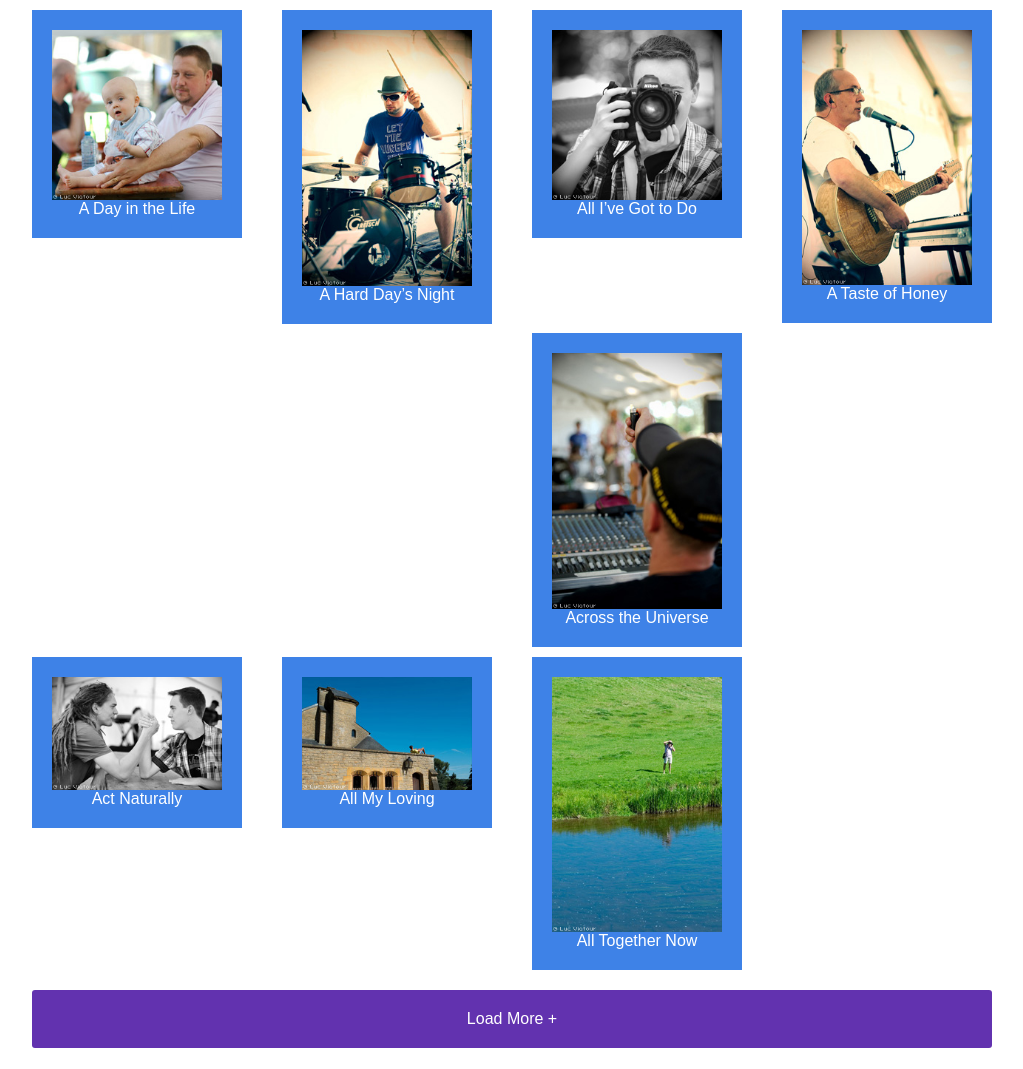
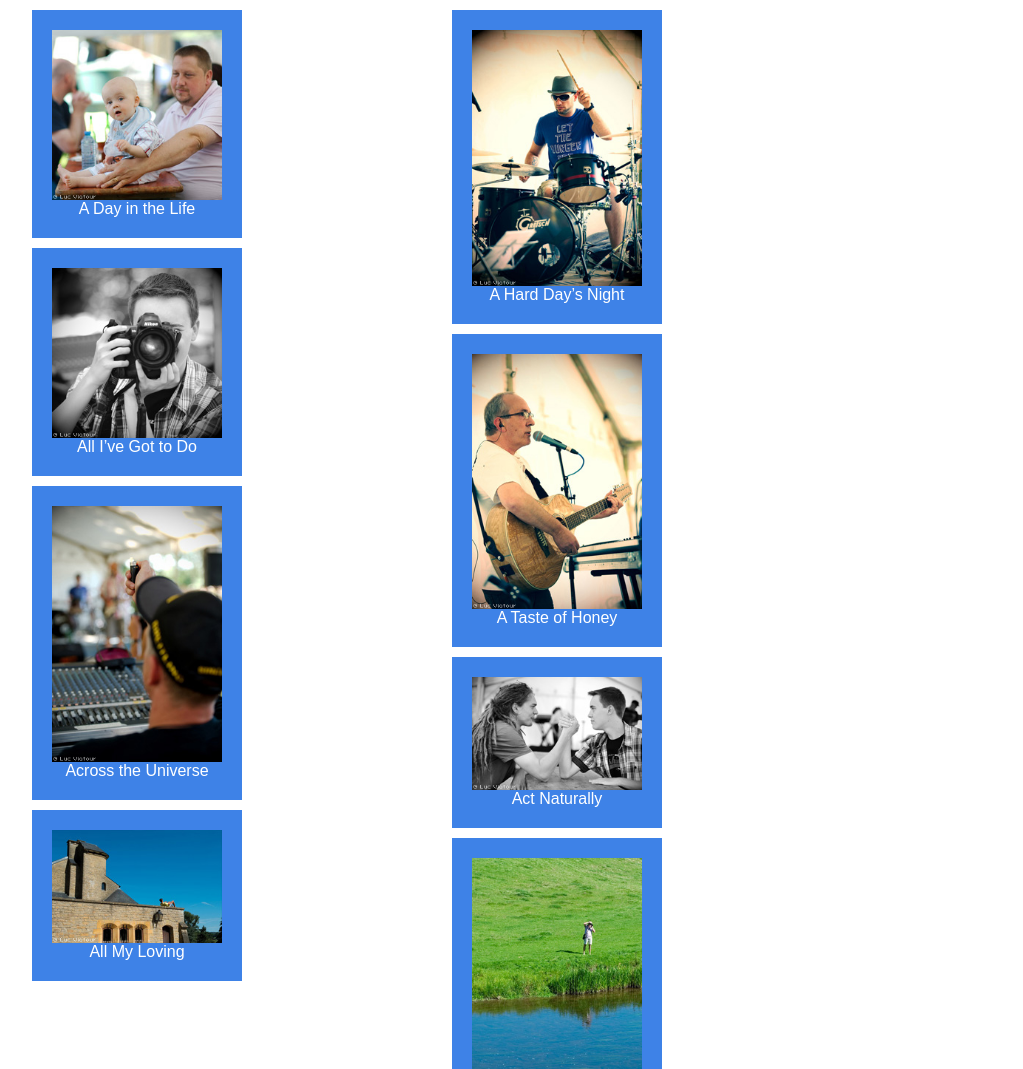
Before and after one commit to m1n720n9/gallery, a plain HTML site: page index.html in a window 1280 px wide. Shown: the top 1069 px of the page, without its empty margins (128-1151 px from the left). Drawn offline with nearby package versions, Linux system fonts and the light colour scheme.

Commit message:
벽돌모양 넣기

```diff
--- a/index.html
+++ b/index.html
@@ -8,6 +8,8 @@
     <link rel="stylesheet" href="css/normalize.css">
     <link rel="stylesheet" href="css/style.css">
     <script src="https://code.jquery.com/jquery-2.2.4.min.js"></script>
+    <script src="https://unpkg.com/imagesloaded@5/imagesloaded.pkgd.min.js"></script>
+    <script src="https://unpkg.com/masonry-layout@4/dist/masonry.pkgd.min.js"></script>
     <script src="js/script.js" defer></script>
 </head>
 <body>
--- a/js/script.js
+++ b/js/script.js
@@ -8,6 +8,13 @@ let allData=[];
 $.getJSON('./data/content.json', function(data){
     initGallery(data);
 });
+
+$container.masonry({
+    // options
+    itemSelector: '.gallery-item',
+    columnWidth: 210,
+  });
+
 function initGallery(data){
     $allData=data;
     // console.log($allData);
@@ -34,4 +41,16 @@ function addItem(){
         elements.push($(itemHTML).get(0))
     })
     $container.append(elements);
+    $added += slicedDate.length;
+
+    if($added < $allData.length){
+        $loadMoreBtn.show()
+    }else{
+        $loadMoreBtn.hide()
+    }
+
+    $container.imagesLoaded( function() {
+        $container.masonry('appended', elements);
+    });
+
 }
```
